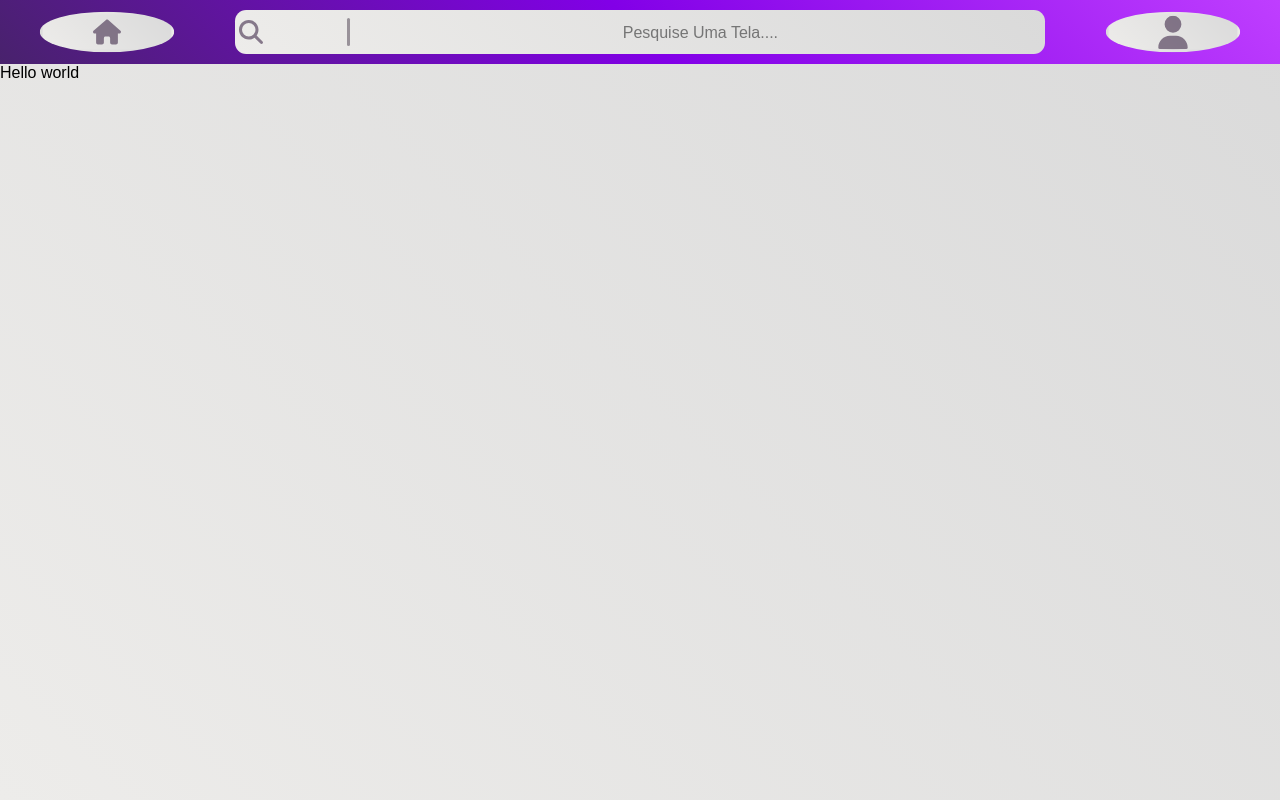
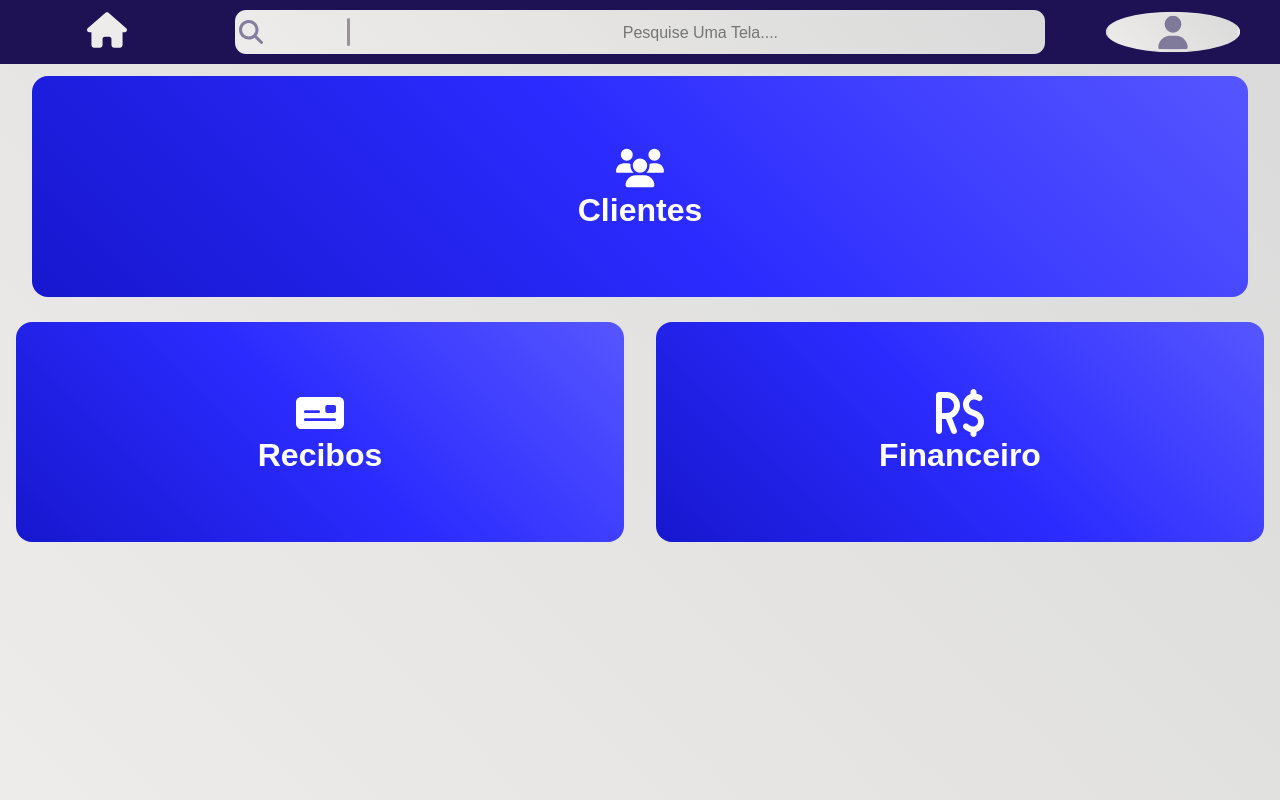
Before and after one commit to DevErickBR/sistema, a Next.js app: page / in a window 1280 px wide. Built offline with nearby package versions, Linux system fonts and the light colour scheme.

Commit message:
create main

```diff
--- a/src/app/components/Header/header-styled.ts
+++ b/src/app/components/Header/header-styled.ts
@@ -3,7 +3,7 @@ import styled from "styled-components";
 export const WrapperHeader = styled.div`
     width: 100vw;
     height: 4rem;
-    background: ${props => props.theme.colors.background.bgcard};
+    background: ${props => props.theme.colors.background.bgdark};
     display: grid;
     grid-template-columns: 1fr 4fr 1fr;
     z-index:99;
@@ -98,20 +98,8 @@ export const WrapperHouse = styled.div`
     display: flex;
     align-items:center;
     justify-content:center;
-    .wrapper-icon-house{
-        width: 90%;
-        height: 90%;
-        border-radius: 50%;
-        background: ${props => props.theme.colors.background.bg100};
-        overflow:hidden;
-        transform: scale(0.7);
-        border: 4px solid transparent;
-        display: flex;
-        align-items:center;
-        justify-content:center;
-        svg{
+    svg{
         font-size:2.5rem;
-        color: ${props => props.theme.colors.background.bgdark + '80'};
-    }
+        color: #edecea;
     }
 `;
--- a/src/app/components/Header/index.tsx
+++ b/src/app/components/Header/index.tsx
@@ -1,3 +1,4 @@
+import Link from "next/link";
 import { Search, User, WrapperHeader, WrapperHouse, WrapperSeach, WrapperUser } from "./header-styled";
 import * as Icons from 'react-icons/fa6'
 
@@ -5,9 +6,9 @@ const Header = () => {
     return (
         <WrapperHeader>
             <WrapperHouse>
-                <div className="wrapper-icon-house">
+                <Link href={'/'}>
                     <Icons.FaHouse />
-                </div>
+                </Link>
             </WrapperHouse>
             <WrapperSeach>
                 <Search>
--- /dev/null
+++ b/src/app/components/Menu-Card/index.tsx
@@ -0,0 +1,23 @@
+import { IconType } from "react-icons"
+import { Wrapper, WrapperInfos } from "./menu-card"
+import Link from "next/link";
+import { PageCustom } from "@/types/page";
+
+type Props = {
+    PageComponent: PageCustom;
+}
+
+const MenuCard = ({ PageComponent }: Props): JSX.Element => {
+    return (
+        <Wrapper>
+            <Link href={PageComponent.href}>
+                <WrapperInfos>
+                    {<PageComponent.Icon />}
+                    {PageComponent.title}
+                </WrapperInfos>
+            </Link>
+        </Wrapper>
+    )
+}
+
+export default MenuCard;
--- /dev/null
+++ b/src/app/components/Menu-Card/menu-card.ts
@@ -0,0 +1,30 @@
+import styled from "styled-components";
+
+export const Wrapper = styled.div`
+    width: 95%;
+    height: 90%;
+    border-radius: 1rem;
+    background: ${props => props.theme.colors.background.bgcard};
+    color: ${props => props.theme.colors.text.tx200};
+    text-align:center;
+
+    a{
+        text-decoration: none;
+        font-weight: 900;
+        color: ${props => props.theme.colors.text.tx200};
+    }
+`;
+
+export const WrapperInfos = styled.div`
+    width: 100%;
+    height: 100%;
+    display:flex;
+    align-items:center;
+    justify-content:center;
+    flex-direction: column;
+    font-size: 2rem;
+    font-weight: 900;
+    svg{
+        font-size: 3rem;
+    }
+`;
--- /dev/null
+++ b/src/app/helpers/pages.tsx
@@ -0,0 +1,23 @@
+import { PageCustom } from '@/types/page'
+import * as Icons from 'react-icons/fa6'
+
+const pages: PageCustom[] = [
+    {
+        href: "/clientes",
+        title: "Clientes",
+        Icon: Icons.FaUsers
+    },
+    {
+        href: "/recibos",
+        title: "Recibos",
+        Icon: Icons.FaMoneyCheck
+    },
+    {
+        href: "/financeiro",
+        title: "Financeiro",
+        Icon: Icons.FaBrazilianRealSign
+    },
+
+]
+
+export default pages;
--- a/src/app/layout.tsx
+++ b/src/app/layout.tsx
@@ -2,7 +2,7 @@
 
 import React from "react";
 import StyledComponentsRegistry from "./lib/registry";
-import styled, { ThemeProvider, createGlobalStyle } from "styled-components";
+import { ThemeProvider, createGlobalStyle } from "styled-components";
 import light from "@/themes/light";
 import Header from "./components/Header";
 
--- a/src/app/page.tsx
+++ b/src/app/page.tsx
@@ -1,6 +1,22 @@
+'use client'
+
+import MenuCard from "./components/Menu-Card";
+import { Wrapper, Menu1, Menu2 } from "./styled-page"
+import * as Icons from 'react-icons/fa6'
+import pages from "./helpers/pages";
+
 const Page = () => {
   return (
-    <div>Hello world</div>
+    <Wrapper>
+      <Menu1>
+        <MenuCard key={1} PageComponent={pages[0]} />
+      </Menu1>
+      <Menu2>
+        <MenuCard key={2} PageComponent={pages[1]} />
+        <MenuCard key={3} PageComponent={pages[2]} />
+      </Menu2>
+      <div className="3"></div>
+    </Wrapper>
   )
 };
 
--- /dev/null
+++ b/src/app/styled-page.ts
@@ -0,0 +1,24 @@
+import styled from "styled-components";
+
+
+export const Wrapper = styled.main`
+    display:grid;
+    grid-template-rows: repeat(3, 1fr);
+    width:100%;
+    height: calc(100% - 4rem);
+`;
+
+export const Menu1 = styled.div`
+    display:flex;
+    align-items: center;
+    justify-content: center;
+    width: 100%;
+`;
+
+export const Menu2 = styled.div`
+    display:grid;
+    grid-template-columns: repeat(2 ,1fr);
+    align-items:center;
+    justify-items:center;
+    width: 100%;
+`;
--- a/src/themes/light.ts
+++ b/src/themes/light.ts
@@ -3,14 +3,14 @@ export default {
     colors: {
         background: {
             bg100: 'linear-gradient(45deg, #edecea, #dadada)',
-            bg200: '#efacfd',
-            bg300: '#c90ff5',
-            bgcard: 'linear-gradient(45deg, #48226C, #8200E7, #BF3EFF)',
-            bgdark: '#20062c'
+            bg200: '#543ad7',
+            bg300: '#21158f',
+            bgcard: 'linear-gradient(45deg, #1717cf, #2B2BFF, #5656FF)',
+            bgdark: '#1e1254'
         },
         text: {
             tx100: '#201024',
-            tx200: '#f5c8fe'
+            tx200: '#ffffff'
         },
         extras: {
             mx1: '#6d0ff5',
@@ -25,4 +25,4 @@ export default {
     }
 }
 
-// paleta gerada pela cor #c90ff5
+// paleta gerada pela cor #1717cf
```
Also changed, not shown: src/types/page.d.ts (added, +7 -0 lines).
